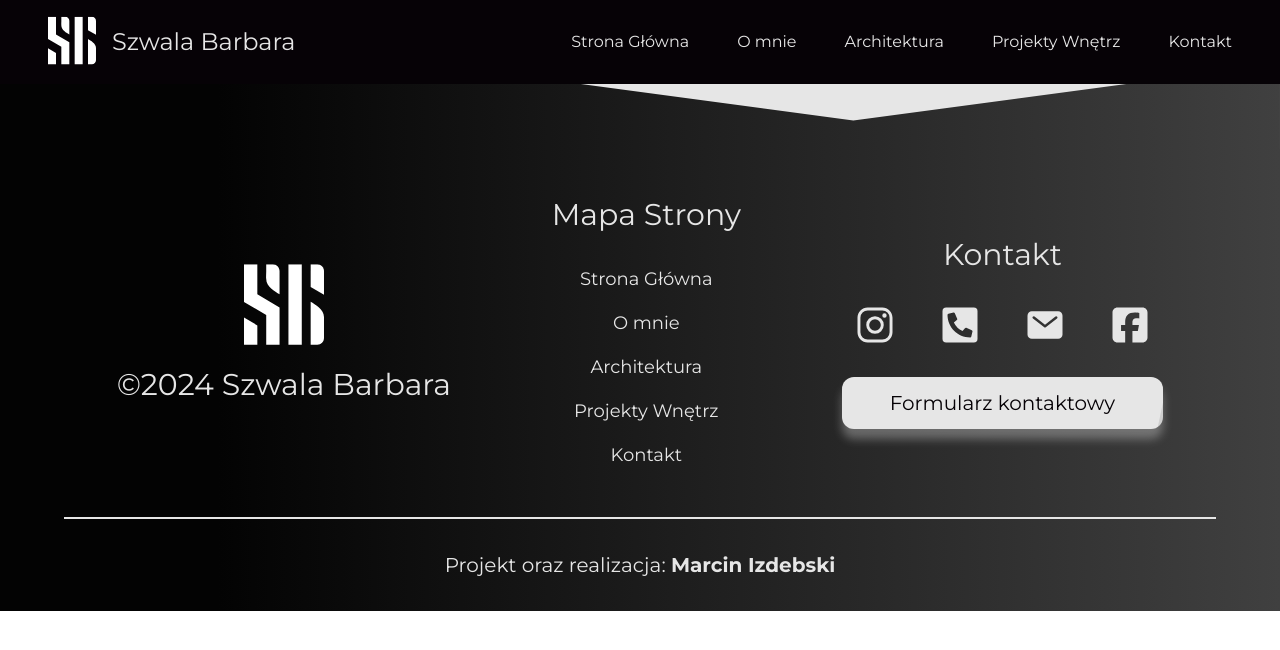
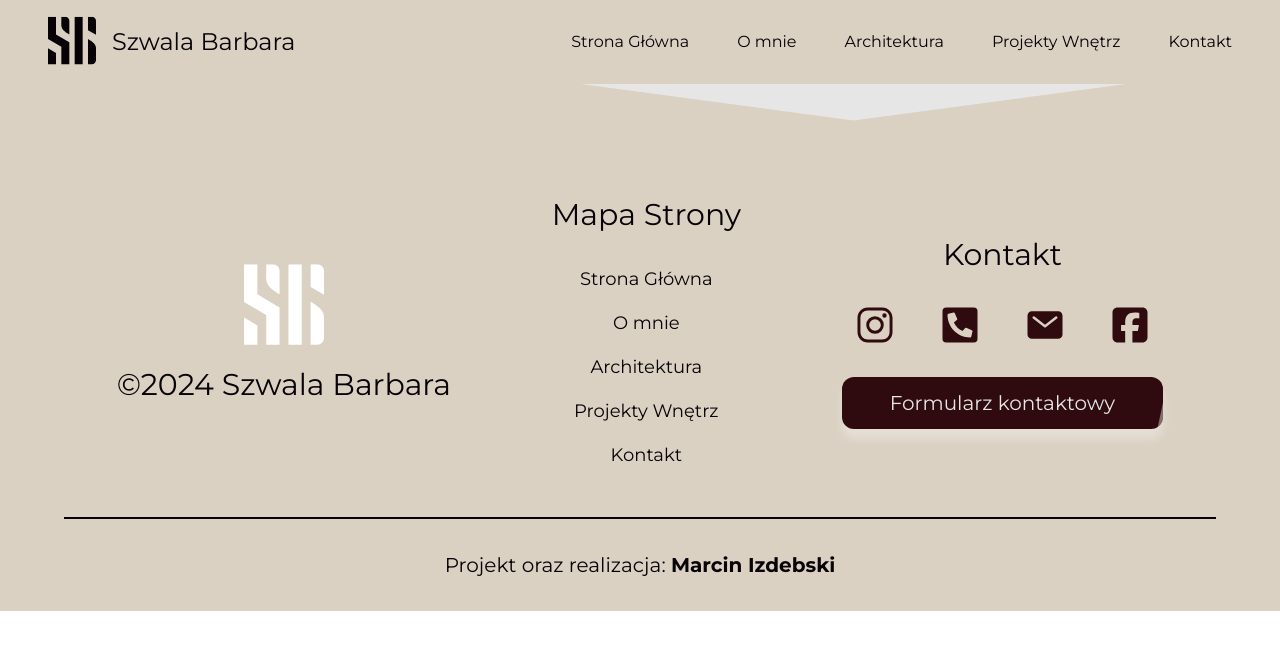
Before and after one commit to mizdebski77/Barbara-Szwala, a React (Create React App) app: page / in a window 1280 px wide. Shown: the top 650 px of the page. Built offline with nearby package versions, Linux system fonts and the light colour scheme.

Commit message:
Color changed

```diff
--- a/src/common/Footer/footer.tsx
+++ b/src/common/Footer/footer.tsx
@@ -8,47 +8,47 @@ const Footer = () => {
     return (
         <footer className='w-full grid'>
             <img src={footerImage} alt='Footer' className='md:mt-[-220px] mt-[-60px] vxl:mt-[-320px] ' />
-            <div className='bg-custom-gradient '>
+            <div className='bg-main'>
                 <div className=" lg:flex grid md:justify-evenly justify-center items-center md:p-12 py-8 px-4 md:gap-8 gap-20">
                     <Link to="/Strona-Główna" className='grid justify-center gap-4'>
                         <img src={logo} alt='Logo' className='m-auto md:max-w-20 max-w-16 w-full' />
-                        <span className='text-bright md:text-3xl text-2xl'>
+                        <span className='text-dark md:text-3xl text-2xl'>
                             ©2024 Szwala Barbara
                         </span>
                     </Link>
 
                     <div className='grid  items-center md:gap-8 gap-4'>
-                        <span className='md:text-3xl text-2xl text-bright m-auto'>Mapa Strony</span>
+                        <span className='md:text-3xl text-2xl text-dark m-auto'>Mapa Strony</span>
                         <div className='grid gap-4'>
                             {Links.map((link, index) => (
-                                <Link to={link.navigation} key={index} className='text-bright md:text-lg text-md text-center duration-300 hover:-translate-y-1'>{link.name}</Link>
+                                <Link to={link.navigation} key={index} className='text-dark md:text-lg text-md text-center duration-300 hover:-translate-y-1'>{link.name}</Link>
                             ))}
                         </div>
                     </div>
 
                     {/* <div className='grid  items-center'>
-                    <span className='md:text-3xl text-2xl text-bright m-auto'>Usłgui</span>
+                    <span className='md:text-3xl text-2xl text-dark m-auto'>Usłgui</span>
                 </div> */}
 
                     <div className='grid  items-center justify-center md:gap-8 gap-4'>
-                        <span className='md:text-3xl text-2xl text-bright m-auto'>Kontakt</span>
+                        <span className='md:text-3xl text-2xl text-dark m-auto'>Kontakt</span>
                         <div className='flex md:gap-8 gap-4 justify-evenly'>
                             {Socials.map((social, index) => (
                                 <a key={index} href={social.link} target="_blank" rel="noopener noreferrer" aria-label={social.name}>
-                                    <social.icon className='text-bright duration-300 hover:scale-75 md:text-[40px] text-3xl' />
+                                    <social.icon className='text-buttons duration-300 hover:scale-75 md:text-[40px] text-3xl' />
                                 </a>
                             ))}
                         </div>
-                        <Link to="/Kontakt" className="m-auto group relative overflow-hidden rounded-xl shadow-3xl bg-bright md:px-12 px-6 md:py-3 py-2 text-dark transition-all duration-300 ease-out hover:bg-gradient-to-r hover:from-bright hover:dark hover:ring-1  hover:ring-offset-2">
-                            <span className="ease absolute right-0 -mt-12 h-32 w-12 translate-x-12 rotate-12 transform bg-dark opacity-10  transition-all duration-700 group-hover:-translate-x-80"></span>
+                        <Link to="/Kontakt" className="m-auto group relative overflow-hidden rounded-xl shadow-3xl bg-buttons md:px-12 px-6 md:py-3 py-2 text-bright transition-all duration-300 ease-out hover:bg-gradient-to-r hover:from-dark hover:dark  hover:ring-1  hover:ring-offset-2">
+                            <span className="ease absolute right-0 -mt-12 h-32 w-12 translate-x-12 rotate-12 transform bg-main  opacity-50  transition-all duration-700 group-hover:-translate-x-80"></span>
                             <span className="relative md:text-xl ">Formularz kontaktowy</span>
                         </Link>
 
                     </div>
                 </div>
 
-                <div className='border-t-2 border-bright md:p-8 py-8 px-2 flex justify-center md:w-[90%] w-full md:m-auto m-0'>
-                    <span className='md:m-auto m-0 text-bright md:text-xl text-base'>Projekt oraz realizacja: <a href='https://marcinizdebski.pl/' className='font-bold duration-300 hover:opacity-75'>Marcin Izdebski</a></span>
+                <div className='border-t-2 border-dark md:p-8 py-8 px-2 flex justify-center md:w-[90%] w-full md:m-auto m-0'>
+                    <span className='md:m-auto m-0 text-dark md:text-xl text-base'>Projekt oraz realizacja: <a href='https://marcinizdebski.pl/' className='font-bold duration-300 hover:opacity-75'>Marcin Izdebski</a></span>
                 </div>
 
             </div>
--- a/src/common/Nabar/navbar.tsx
+++ b/src/common/Nabar/navbar.tsx
@@ -1,5 +1,5 @@
 import React, { useState } from 'react';
-import logo from '../Images/BrightLogo.svg';
+import logo from '../Images/DarkLogo.svg';
 import { Links } from '../arrays';
 import { NavLink } from 'react-router-dom';
 import { Squash as Hamburger } from 'hamburger-react'
@@ -19,10 +19,10 @@ export const Navbar = () => {
 
     return (
         <>
-            <nav className='flex justify-between md:px-12 px-4 py-4 bg-dark z-10 sticky top-0'>
+            <nav className='flex justify-between md:px-12 px-4 py-4 bg-main z-10 sticky top-0'>
                 <NavLink to="/Strona-Główna" className='flex md:gap-4 gap-2 items-center'>
                     <img src={logo} alt='Logo' className='md:max-w-12 max-w-8 w-full' />
-                    <span className='text-bright md:text-2xl text-lg'>Szwala Barbara</span>
+                    <span className='text-dark md:text-2xl text-lg'>Szwala Barbara</span>
                 </NavLink>
 
                 <div className='md:flex hidden lg:gap-12 gap-8 items-center justify-center'>
@@ -30,7 +30,7 @@ export const Navbar = () => {
                         <NavLink
                             key={index}
                             to={link.navigation}
-                            className='text-bright duration-300 hover:translate-y-[-4px]'
+                            className='text-dark duration-300 hover:translate-y-[-4px]'
                         >
                             {link.name}
                         </NavLink>
--- a/src/features/Home/Sections/contact.tsx
+++ b/src/features/Home/Sections/contact.tsx
@@ -36,7 +36,7 @@ export const Contact = () => {
                         viewport={{ once: false }}
                         transition={{ duration: 0.7 }}
                         href="/Kontakt"
-                        className="m-auto group relative overflow-hidden rounded-xl shadow-3xl bg-bright md:px-12 px-8 md:py-3 py-2 text-dark transition-all duration-300 ease-out hover:bg-gradient-to-r hover:from-bright hover:dark hover:ring-1  hover:ring-offset-2">
+                        className="m-auto group relative overflow-hidden rounded-xl shadow-3xl bg-main md:px-12 px-8 md:py-3 py-2 text-dark transition-all duration-300 ease-out hover:bg-gradient-to-r hover:from-bright hover:dark hover:ring-1  hover:ring-offset-2">
                         <span className="ease absolute right-0 -mt-12 h-32 w-12 translate-x-12 rotate-12 transform bg-dark opacity-10  transition-all duration-700 group-hover:-translate-x-80"></span>
                         <span className="relative md:text-xl ">Formularz kontaktowy</span>
                     </motion.a>
--- a/src/features/Home/Sections/hero.tsx
+++ b/src/features/Home/Sections/hero.tsx
@@ -43,7 +43,7 @@ export const Hero = () => {
                     viewport={{ once: true }}
                     transition={{ duration: 0.7 }}
                     href="/Kontakt"
-                    className="m-auto group relative overflow-hidden rounded-xl shadow-3xl bg-bright md:px-12 px-8 md:py-3 py-2 text-dark transition-all duration-300 ease-out hover:bg-gradient-to-r hover:from-bright hover:dark hover:ring-1  hover:ring-offset-2">
+                    className="m-auto group relative overflow-hidden rounded-xl shadow-3xl bg-main md:px-12 px-8 md:py-3 py-2 text-dark transition-all duration-300 ease-out hover:bg-gradient-to-r hover:from-bright hover:dark hover:ring-1  hover:ring-offset-2">
                     <span className="ease absolute right-0 -mt-12 h-32 w-12 translate-x-12 rotate-12 transform bg-dark opacity-10  transition-all duration-700 group-hover:-translate-x-80"></span>
                     <span className="relative md:text-xl ">Kontakt</span>
                 </motion.a>
--- a/src/features/Home/Sections/realisations.tsx
+++ b/src/features/Home/Sections/realisations.tsx
@@ -39,7 +39,7 @@ export const Realisations = () => {
                 viewport={{ once: false }}
                 transition={{ duration: 1, delay: 0.3 }}
                 href="/Kontakt"
-                className="m-auto group relative overflow-hidden rounded-xl shadow-2xl bg-dark md:px-12 px-8 md:py-3 py-2 text-bright transition-all duration-300 ease-out hover:bg-gradient-to-r hover:from-dark hover:bright hover:ring-1  hover:ring-offset-2">
+                className="m-auto group relative overflow-hidden rounded-xl shadow-2xl bg-buttons md:px-12 px-8 md:py-3 py-2 text-bright transition-all duration-300 ease-out hover:bg-gradient-to-r hover:from-dark hover:bright hover:ring-1  hover:ring-offset-2">
                 <span className="ease absolute right-0 -mt-12 h-32 w-12 translate-x-12 rotate-12 transform bg-bright opacity-50  transition-all duration-700 group-hover:-translate-x-80"></span>
                 <span className="relative md:text-xl ">Projekty</span>
             </motion.a>
--- a/src/features/Home/Sections/services.tsx
+++ b/src/features/Home/Sections/services.tsx
@@ -40,7 +40,7 @@ export const Services = () => {
 
                     <a
                         href="/Kontakt"
-                        className="m-auto group relative overflow-hidden rounded-xl shadow-3xl bg-bright md:px-12 px-8 md:py-3 py-2 text-dark transition-all duration-300 ease-out hover:bg-gradient-to-r hover:from-bright hover:dark hover:ring-1  hover:ring-offset-2">
+                        className="m-auto group relative overflow-hidden rounded-xl shadow-3xl bg-main md:px-12 px-8 md:py-3 py-2 text-dark transition-all duration-300 ease-out hover:bg-gradient-to-r hover:from-bright hover:dark hover:ring-1  hover:ring-offset-2">
                         <span className="ease absolute right-0 -mt-12 h-32 w-12 translate-x-12 rotate-12 transform bg-dark opacity-10  transition-all duration-700 group-hover:-translate-x-80"></span>
                         <span className="relative md:text-xl ">Czytaj więcej</span>
                     </a>
@@ -62,7 +62,7 @@ export const Services = () => {
 
                     <a
                         href="/Kontakt"
-                        className="m-auto group relative overflow-hidden rounded-xl shadow-3xl bg-bright md:px-12 px-8 md:py-3 py-2 text-dark transition-all duration-300 ease-out hover:bg-gradient-to-r hover:from-bright hover:dark hover:ring-1  hover:ring-offset-2">
+                        className="m-auto group relative overflow-hidden rounded-xl shadow-3xl bg-main md:px-12 px-8 md:py-3 py-2 text-dark transition-all duration-300 ease-out hover:bg-gradient-to-r hover:from-bright hover:dark hover:ring-1  hover:ring-offset-2">
                         <span className="ease absolute right-0 -mt-12 h-32 w-12 translate-x-12 rotate-12 transform bg-dark opacity-10  transition-all duration-700 group-hover:-translate-x-80"></span>
                         <span className="relative md:text-xl ">Czytaj więcej</span>
                     </a>
@@ -84,7 +84,7 @@ export const Services = () => {
 
                     <a
                         href="/Kontakt"
-                        className="m-auto group relative overflow-hidden rounded-xl shadow-3xl bg-bright md:px-12 px-8 md:py-3 py-2 text-dark transition-all duration-300 ease-out hover:bg-gradient-to-r hover:from-bright hover:dark hover:ring-1  hover:ring-offset-2">
+                        className="m-auto group relative overflow-hidden rounded-xl shadow-3xl bg-main md:px-12 px-8 md:py-3 py-2 text-dark transition-all duration-300 ease-out hover:bg-gradient-to-r hover:from-bright hover:dark hover:ring-1  hover:ring-offset-2">
                         <span className="ease absolute right-0 -mt-12 h-32 w-12 translate-x-12 rotate-12 transform bg-dark opacity-10  transition-all duration-700 group-hover:-translate-x-80"></span>
                         <span className="relative md:text-xl ">Czytaj więcej</span>
                     </a>
```
Also changed, not shown: src/common/Images/DarkLogo.svg (added), src/common/Images/Footer.svg.
